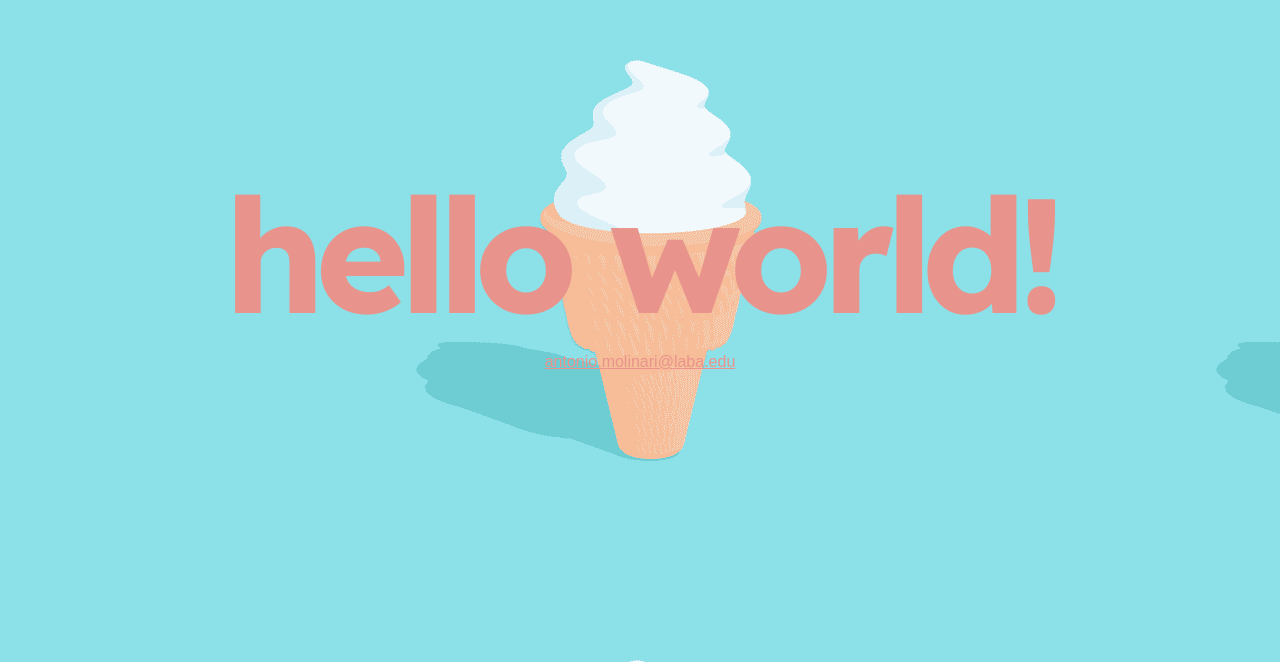
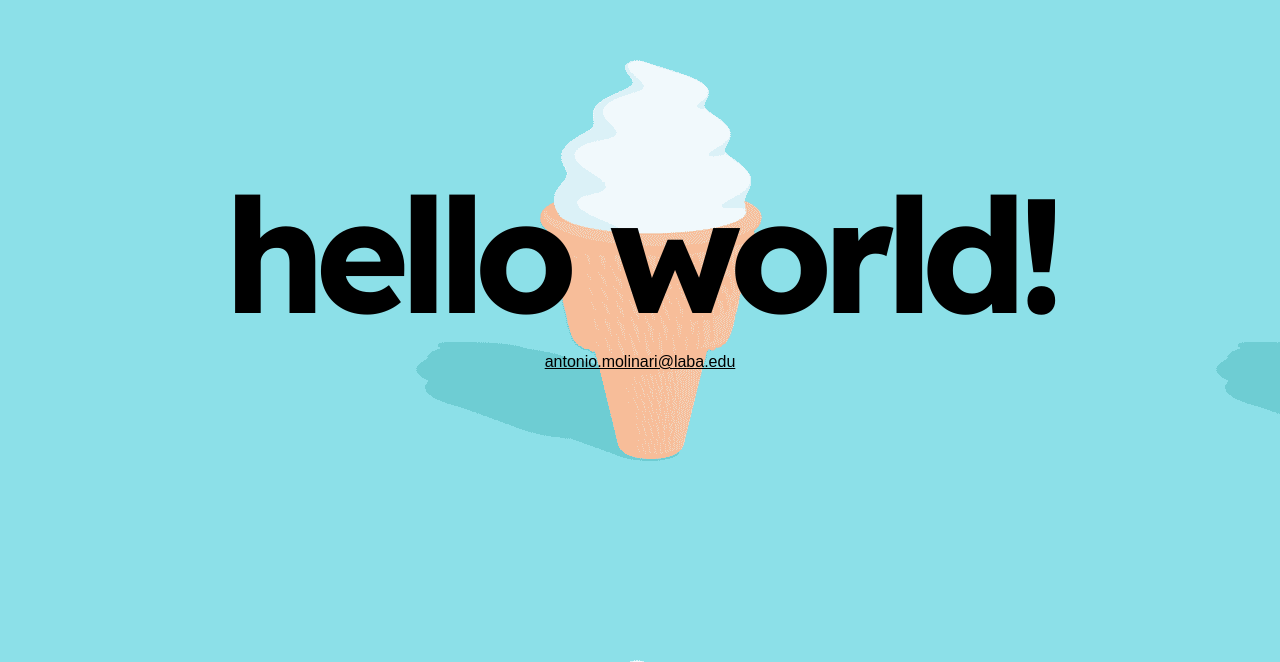
Before and after one commit to labait/biennio1_20232024_lesson3, a plain HTML site: page index.html in a window 1280 px wide. Shown: the part 138-800 px from the top of the page. Drawn offline with Linux system fonts and the light colour scheme.

Commit message:
updted css

```diff
--- a/scss/style.scss
+++ b/scss/style.scss
@@ -1,4 +1,4 @@
-$color1: #8CE0E8;
+$color1: black;
 //$color2: darken($color1, 30%);
 $color2: complement($color1);
 $font-size-base: 1em;
```
Also changed, not shown: css/style.css.
